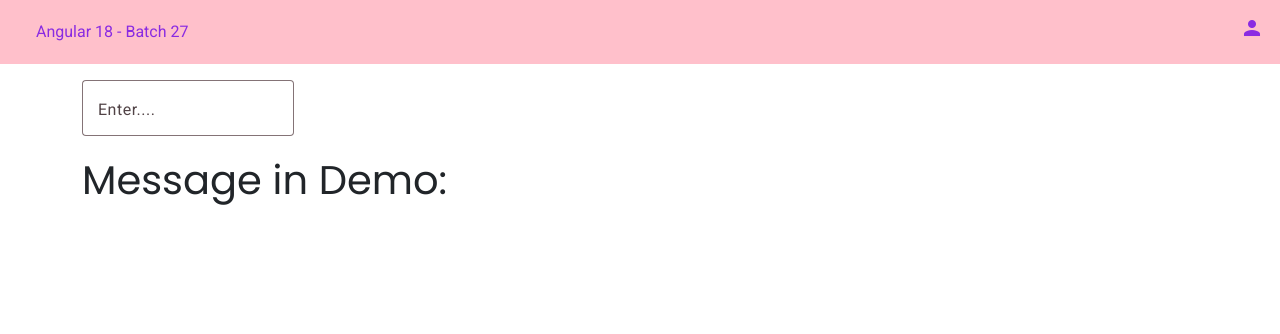
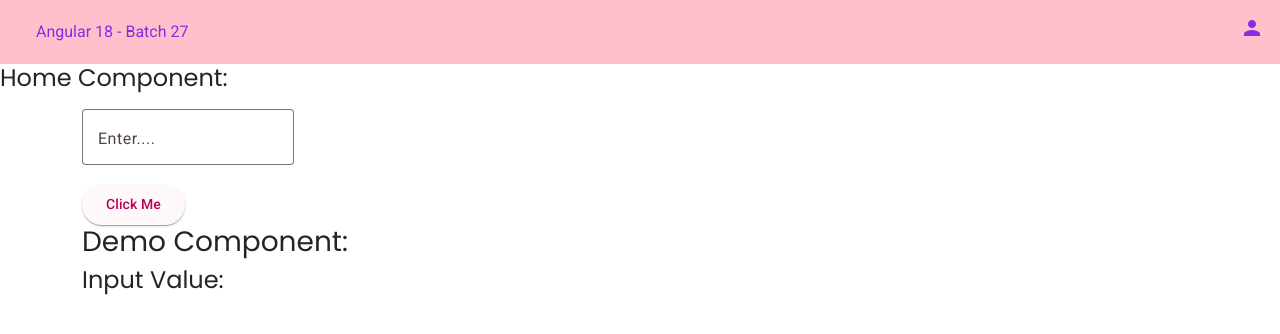
Before and after one commit to SatishKonduru/batch27, an Angular app: page /#/home in a window 1280 px wide. Shown: the top 334 px of the page. Built offline with nearby package versions, Linux system fonts and the light colour scheme.

Commit message:
LifeCycle Hooks Completed

```diff
--- a/src/app/components/demo/demo.component.html
+++ b/src/app/components/demo/demo.component.html
@@ -1,5 +1,6 @@
-<h1 #myMessage>Message in Demo: {{ message }}</h1>
+<!-- <h1 #myMessage>Message in Demo: {{ message }}</h1> -->
 
 <!-- @for(msg of message; track msg){
 <h1>Message in Demo: {{ message }}</h1>
 } -->
+<ng-content></ng-content>
--- a/src/app/components/demo/demo.component.ts
+++ b/src/app/components/demo/demo.component.ts
@@ -1,13 +1,18 @@
 import {
+  AfterContentChecked,
+  AfterContentInit,
   Component,
+  ContentChild,
   DoCheck,
   ElementRef,
   Input,
   OnChanges,
+  OnDestroy,
   OnInit,
   SimpleChanges,
   ViewChild,
 } from '@angular/core';
+import { Observable, of, range } from 'rxjs';
 
 @Component({
   selector: 'app-demo',
@@ -16,10 +21,12 @@ import {
   templateUrl: './demo.component.html',
   styleUrl: './demo.component.css',
 })
-export class DemoComponent implements OnChanges, OnInit, DoCheck {
+export class DemoComponent implements OnChanges, OnInit, DoCheck, AfterContentInit , AfterContentChecked, OnDestroy{
   // @Input() message: string[];
   @Input() message: any;
   @ViewChild('myMessage') myMsg: ElementRef;
+
+  @ContentChild('para') paragraph: ElementRef;
   constructor() {
     // console.log('Demo Constructor Called....');
     // console.log('Message in Demo Constructor: ', this.message);
@@ -37,9 +44,27 @@ export class DemoComponent implements OnChanges, OnInit, DoCheck {
     //   'MyMsg Value in OnInit method: ',
     //   this.myMsg.nativeElement.innerHTML
     // );
+
+
   }
 
   ngDoCheck(): void {
-    // console.log('Demo DoCheck Called'); => Gets called For every change detection.
+    //  console.log('Demo DoCheck Called');
+    // console.log("In Demo DoCheck , value of paragraph: ", this.paragraph)
   }
+
+  ngAfterContentInit(): void {
+    console.log("Demo ngAfterContentViewInit called...")
+    // console.log("In Demo afterContentViewInit , value of paragraph: ", this.paragraph.nativeElement.innerHTML)
+  }
+
+  ngAfterContentChecked(): void {
+    // console.log("Demo ngAfterContentViewChecked called...")
+  }
+
+  ngOnDestroy(): void {
+    console.log("Demo onDestroy called...")
+  }
+
+
 }
--- a/src/app/components/home/home.component.html
+++ b/src/app/components/home/home.component.html
@@ -20,7 +20,7 @@
   </section>
 </div> -->
 
-<div class="container">
+<!-- <div class="container">
   <div class="mt-3">
     <mat-form-field appearance="outline">
       <mat-label>Enter....</mat-label>
@@ -28,8 +28,39 @@
     </mat-form-field>
   </div>
   <div>
-    <!-- <button mat-raised-button (click)="onClick(input.value)">Click Me</button> -->
+     <button mat-raised-button (click)="onClick(input.value)">Click Me</button>
   </div>
 
   <app-demo [message]="inputValue"></app-demo>
+</div> -->
+<!--
+<div class="container">
+  <h4>Home Component</h4>
+  <app-demo>
+    <h3>Demo Component: This is Projecting from Home Component</h3>
+    <p #para>Lorem ipsum dolor, sit amet consectetur adipisicing elit. Perspiciatis itaque totam exercitationem! Aperiam, consectetur? Autem quasi rem corporis nisi veritatis, cupiditate adipisci tempora alias omnis, nostrum et. Doloremque, nobis necessitatibus.</p>
+  </app-demo>
+</div> -->
+
+
+<h4>Home Component: </h4>
+
+<div class="container">
+  <div class="mt-3">
+    <mat-form-field appearance="outline">
+      <mat-label>Enter....</mat-label>
+      <input matInput #input  />
+    </mat-form-field>
+  </div>
+  <div>
+     <button mat-raised-button (click)="onClick(input.value)">Click Me</button>
+  </div>
+
+  @if(check < 5){
+    <app-demo>
+      <h3>Demo Component: </h3>
+      <h4>Input Value: {{inputValue}}</h4>
+    </app-demo>
+  }
+
 </div>
--- a/src/app/components/home/home.component.ts
+++ b/src/app/components/home/home.component.ts
@@ -1,4 +1,4 @@
-import { Component } from '@angular/core';
+import { Component, OnInit } from '@angular/core';
 import { AboutusComponent } from '../aboutus/aboutus.component';
 import { ServicesComponent } from '../services/services.component';
 import { ProductsComponent } from '../products/products.component';
@@ -25,8 +25,18 @@ import { FormsModule } from '@angular/forms';
   templateUrl: './home.component.html',
   styleUrl: './home.component.css',
 })
-export class HomeComponent {
+export class HomeComponent implements OnInit {
   inputValue = '';
+  check = 0
+
+  ngOnInit(): void {
+    // setInterval(() => {
+    //   this.check++
+    //   console.log("Check Value: ", this.check)
+    // }, 1000)
+  }
+
+
   onClick(value: any) {
     this.inputValue = value;
     // this.inputValue.push(value);
```
